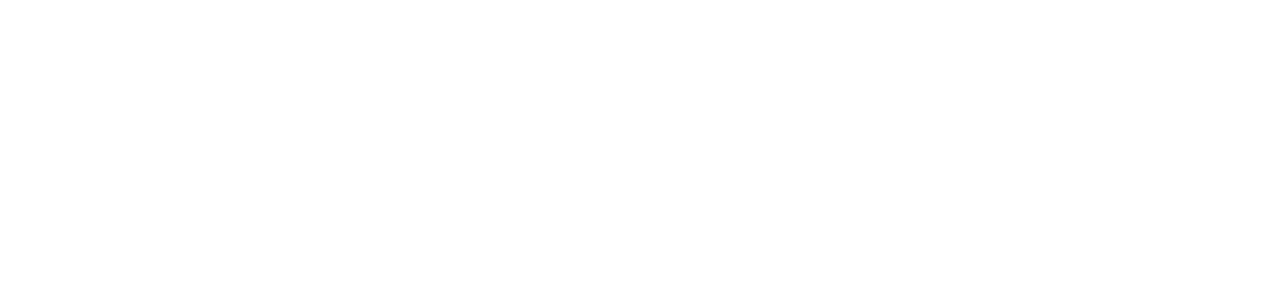
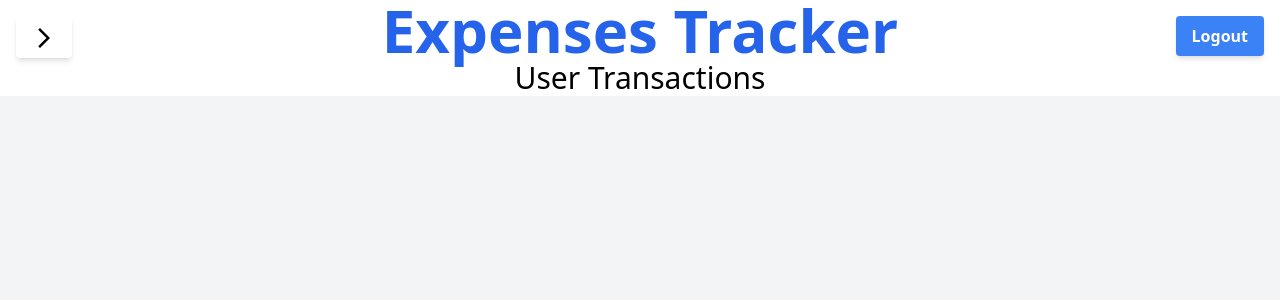
Before and after one commit to Ernesto-B/FullStack-Test, a React (Create React App) app in the folder expenses-tracker/: page /transactions in a window 1280 px wide. Before the commit this address had no page. Shown: the top 300 px of the page. Built offline with nearby package versions, Linux system fonts and the light colour scheme.

Commit message:
added new view transactions page

```diff
--- a/expenses-tracker/src/App.js
+++ b/expenses-tracker/src/App.js
@@ -5,6 +5,7 @@
 import Income from "./components/Income";
 import Login from "./components/Login";
 import RegistrationForm from "./components/RegistrationForm";
+import ViewTransactions from "./components/ViewTransactions";
 
 function App() {
   const navigate = useNavigate();
@@ -76,6 +77,10 @@
           element={<Expenses onLogout={handleLogout} />}
         />
         <Route path="/income" element={<Income onLogout={handleLogout} />} />
+        <Route
+          path="/transactions"
+          element={<ViewTransactions onLogout={handleLogout} />}
+        />
       </Routes>
     </div>
   );
--- a/expenses-tracker/src/components/SidebarData.js
+++ b/expenses-tracker/src/components/SidebarData.js
@@ -2,6 +2,7 @@
 import BarChartIcon from "@mui/icons-material/BarChart";
 import ShoppingCartIcon from "@mui/icons-material/ShoppingCart";
 import SavingsIcon from "@mui/icons-material/Savings";
+import PageviewIcon from "@mui/icons-material/Pageview";
 export const SidebarData = [
   {
     title: "Dashboard",
@@ -18,4 +19,9 @@
     icon: <SavingsIcon />,
     path: "/income",
   },
+  {
+    title: "Transactions",
+    icon: <PageviewIcon />,
+    path: "/transactions",
+  },
 ];
--- /dev/null
+++ b/expenses-tracker/src/components/ViewTransactions.js
@@ -0,0 +1,25 @@
+import React, { useState } from "react";
+import { useNavigate } from "react-router-dom";
+import Layout from "./Layout";
+
+function ViewTransactions({ onLogout }) {
+  const navigate = useNavigate();
+  const handleUserLogout = (event) => {
+    onLogout();
+    navigate("/");
+  };
+  return (
+    <>
+      <Layout onLogout={handleUserLogout} />
+      <h1 id="view-transactions" className="text-3xl text-center">
+        User Transactions
+      </h1>
+      <div
+        id="content"
+        className="flex items-center justify-center h-screen bg-gray-100"
+      ></div>
+    </>
+  );
+}
+
+export default ViewTransactions;
```
